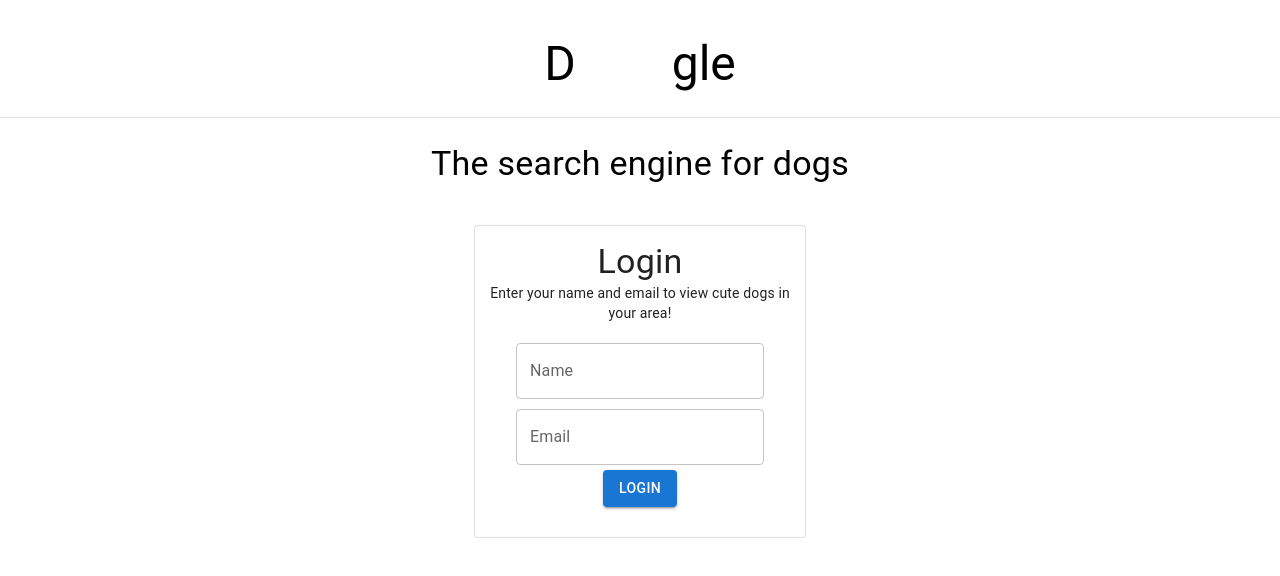
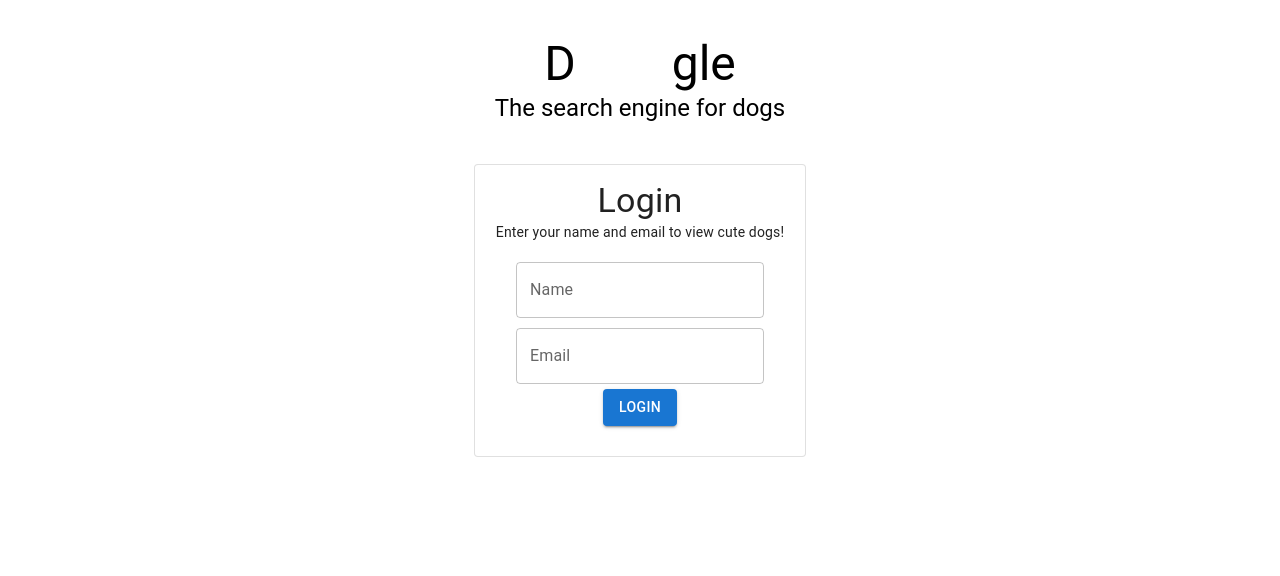
Before and after one commit to AnnaKarwackiCodes/DogSearch, a React (Create React App) app in the folder dogsearch/: page / in a window 1280 px wide. Shown: the top 576 px of the page. Built offline with nearby package versions, Linux system fonts and the light colour scheme; some icons are missing.

Commit message:
Styling changes plus scroll to the top of the page when you go to the next page of pagination

```diff
--- a/dogsearch/src/Components/SearchBar.tsx
+++ b/dogsearch/src/Components/SearchBar.tsx
@@ -31,6 +31,7 @@ export default function SearchBar(){
         });
     }, []);
 
+
     function startSearch(){
         dispatch(setSearchResults({results: []}));
         getDogSearchResults(dogBreed, zipCode, minAge, maxAge, resultSize, `${sortQueryField}:${sortQueryDirection}`)
@@ -44,6 +45,7 @@ export default function SearchBar(){
             .then((dogs: any) => {
                 console.log(dogs);
                 dispatch(setSearchResults({results: dogs.data}));
+
             })
             .catch((error: any) => {
                 console.log(error);
--- a/dogsearch/src/Screen/FavoritedDogsScreen.tsx
+++ b/dogsearch/src/Screen/FavoritedDogsScreen.tsx
@@ -50,7 +50,7 @@ export default function FavoritedDogsScreen(){
             <Box style={{alignItems: 'center', justifyContent: 'center', textAlign: 'center'}}>
                 <Box>
                     <DoggleTitle />
-                    <Typography variant="h4">Your Favorited Doggies</Typography>
+                    <Typography variant="h5">Your Favorited Doggies</Typography>
                 </Box>
                 {results.length === 0 &&
                     <Box style={{width: 300, padding: 25}} margin={'auto'}>
--- a/dogsearch/src/Screen/LoginScreen.tsx
+++ b/dogsearch/src/Screen/LoginScreen.tsx
@@ -18,12 +18,11 @@ export default function LoginScreen(){
         <Box style={{flex: 1, alignItems: 'center', justifyContent: 'center', textAlign: 'center'}}>
             <Box style={{flex: 1, alignItems: 'center', justifyContent: 'center', textAlign: 'center'}} marginBottom={5} marginTop={2}>
                 <DoggleTitle />
-                <Divider style={{marginTop: 25, marginBottom: 25}} />
-                <Typography variant="h4">The search engine for dogs</Typography>
+                <Typography variant="h5">The search engine for dogs</Typography>
             </Box>
             <Card variant="outlined" style={{width:'300px', margin:'auto', padding:15}}>
                 <Typography variant="h4">Login</Typography>
-                <Typography variant="body2">Enter your name and email to view cute dogs in your area!</Typography>
+                <Typography variant="body2">Enter your name and email to view cute dogs!</Typography>
                 <Box style={{padding: 15}}>
                     <TextField
                         id="outlined-basic"
--- a/dogsearch/src/Screen/SearchScreen.tsx
+++ b/dogsearch/src/Screen/SearchScreen.tsx
@@ -55,11 +55,20 @@ export default function SearchScreen(){
         })
         setCurPage(value);
       };
+
+    React.useEffect(() => {
+        window.scrollTo(0, 0);
+    }, [curPage]);
     return (
         <Box width={'100%'}>
             <Box style={{flex: 1, alignItems: 'center', justifyContent: 'center', textAlign: 'center'}} marginBottom={5} marginTop={2}>
                 <DoggleTitle />
-                <Typography variant="h4">The search engine for dogs</Typography>
+                <Typography variant="h5">The search engine for dogs</Typography>
+                <Box width={'60%'} margin={'auto'} marginTop={2}>
+                    <Typography variant='body1' >Search for a dog using the form below. Once you have, you will see listings for various dogs. </Typography>
+                    <Typography variant='body1'>Go through and look at the various pups and you can favorite them. After you have favorited a few go and few all your favorites in the 'Favorite' screen. There we can help you find a match from your list of favorite dogs.</Typography>
+                    <Typography variant='body1'>Give it a go and enjoy looking at all these amazing dogs.</Typography>
+                </Box>
             </Box>
             <Box margin={'auto'}>
                 <SearchBar/>
```
